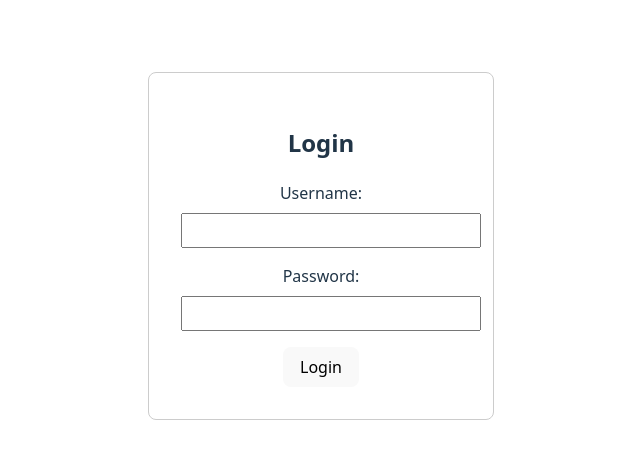
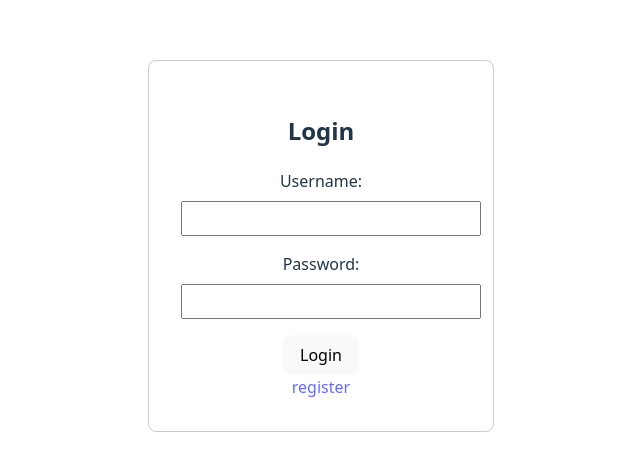
Before and after one commit to insixdev/Zoolip-frontend, a React (Vite) app: page /login in a window 1280 px wide. Shown: the part 154-624 px from the top of the page, without its empty margins (319-959 px from the left). Built offline with nearby package versions, Linux system fonts and the light colour scheme.

Commit message:
reafactor: basic routering with basic refactoring. ZOOL-14
the basic structure of the project with a simple refactoring

```diff
--- /dev/null
+++ b/front/src/features/auth/index.ts
@@ -0,0 +1 @@
+expo rt { default as authContext } from "./authContext";
--- /dev/null
+++ b/front/src/features/index.ts
@@ -0,0 +1,2 @@
+// barrel file
+export {default as admin/}
--- a/front/src/features/Login.tsx
+++ b/front/src/pages/auth/Login.tsx
@@ -1,8 +1,14 @@
 import React, { useState } from "react";
-import {useAuth} from './auth/useAuth.ts'
+import {useAuth} from '../../features/auth/useAuth.ts'
 import { observer } from "mobx-react-lite";
-import { userApp } from "./user/userType.ts";
-import { Link } from "react-router-dom"
+import { userApp } from "../../features/users/userType.ts";
+
+// import { Link, Route } from "react-router-dom"
+
+
+import Register from "./Register.tsx";
+import { Link } from "react-router";
+
 //
 // interface LoginProps {
 //   onLogin: (username: string, password: string) => void;
@@ -63,8 +69,7 @@ const Login = observer(() => {
 
         <button type="submit" style={{ padding: "0.5rem 1rem" }}>Login</button>
       </form>
-
-    <Link to="login/"></Link>
+      <Link to="/register">register</Link>
     </div>
   );
 
--- /dev/null
+++ b/front/src/pages/auth/index.ts
@@ -0,0 +1,2 @@
+export { default as Login } from "./Login"
+export { default as Register } from "./Register"
```
Also changed, not shown: front/src/main.tsx (+4 -3 lines), front/src/pages/auth/Register.tsx (renamed from front/src/features/Register.tsx, +4 -5 lines), front/src/features/users/userType.ts (renamed from front/src/features/user/userType.ts), front/src/lib/utils.ts (added).
